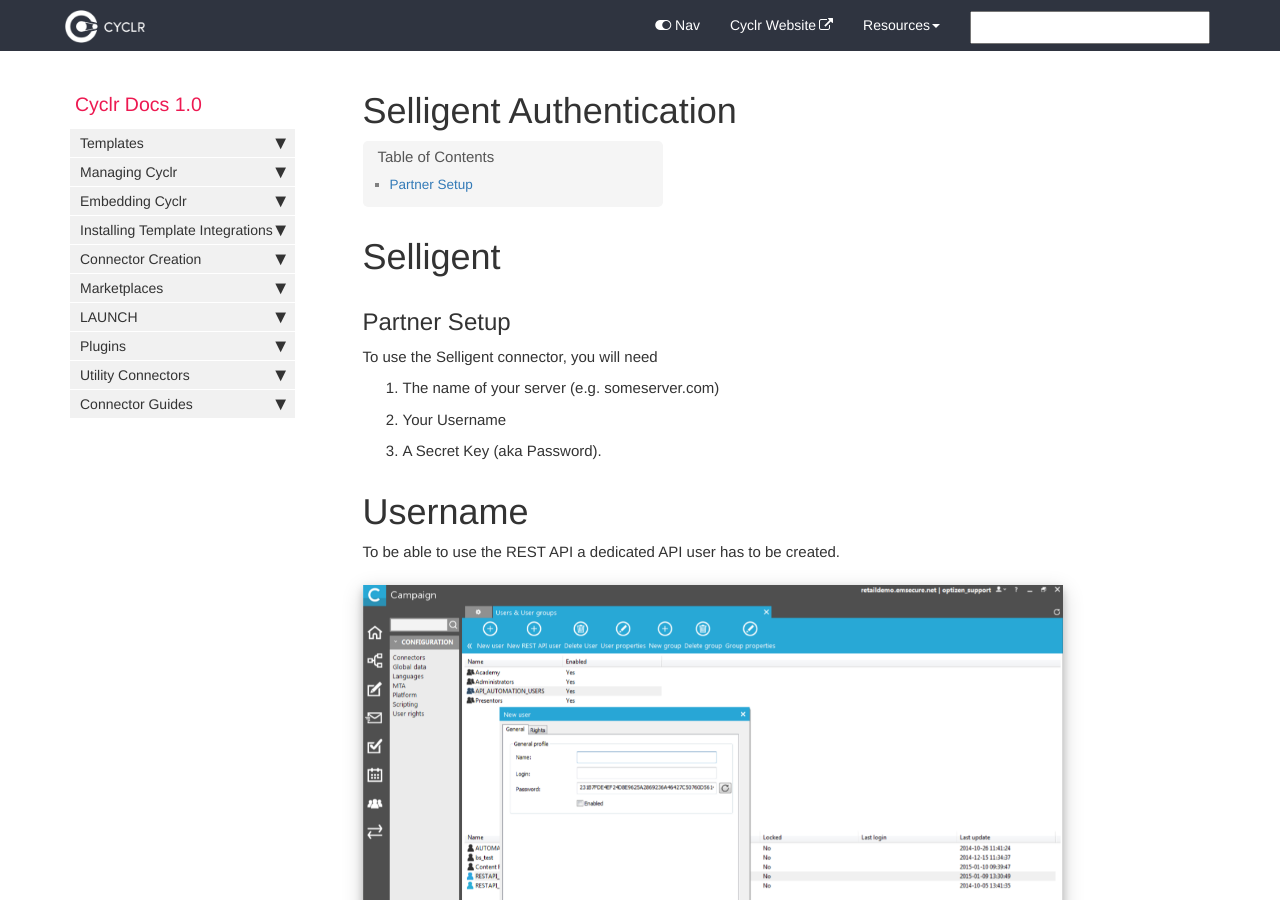
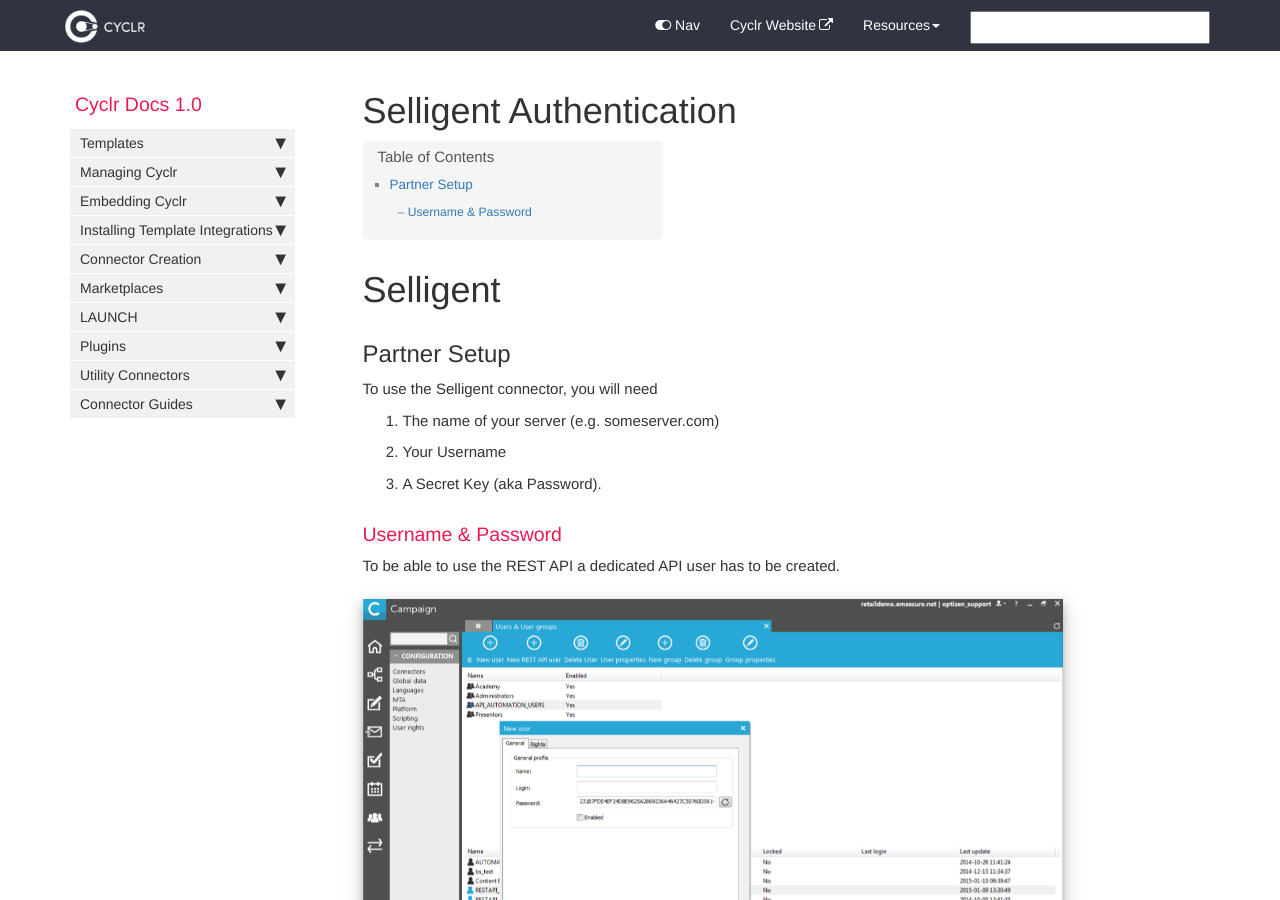
Before and after one commit to sneakysneak/docs, a Jekyll site: the page built from pages/connector-authentication/selligent.md, in a window 1280 px wide and 900 px high. Built offline with Jekyll 4.4.1, drawn with Linux system fonts in a browser that asks for light colours; nearby versions of some CDN libraries; comment, search, counter and statistics services are not loaded.

Commit message:
Update selligent.md

```diff
--- a/pages/connector-authentication/selligent.md
+++ b/pages/connector-authentication/selligent.md
@@ -15,7 +15,7 @@ To use the Selligent connector, you will need
 2. Your Username
 3. A Secret Key (aka Password).
 
-# Username
+### Username & Password
 
 To be able to use the REST API a dedicated API user has to be created.
 
```
